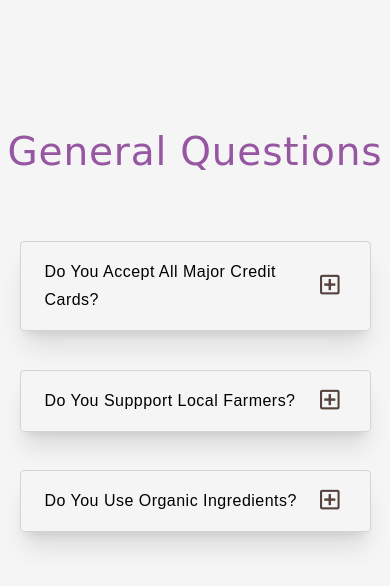
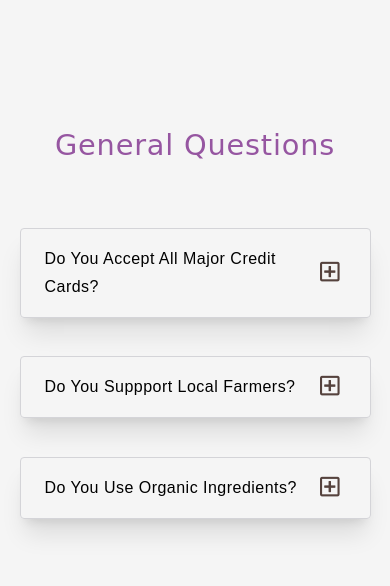
Before and after one commit to MalinSP/questions.github.io, a plain HTML site: page index.html in a window 390 px wide. Drawn offline with Linux system fonts and the light colour scheme.

Commit message:
add styles

```diff
--- a/styles.css
+++ b/styles.css
@@ -128,3 +128,8 @@ a {
 .show-question .plus-icon {
   display: none;
 }
+@media screen and (max-width: 426px) {
+  .questions h2 {
+    font-size: 1.8rem;
+  }
+}
```
Also changed, not shown: app.js (+10 -0 lines).
